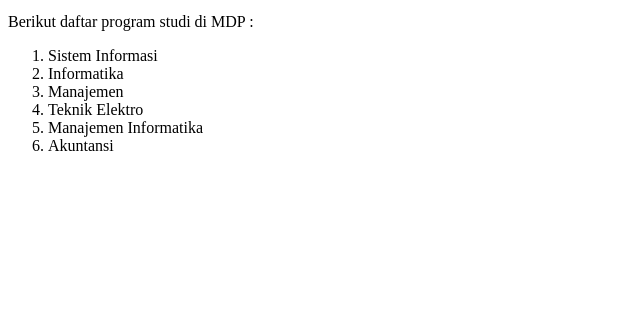
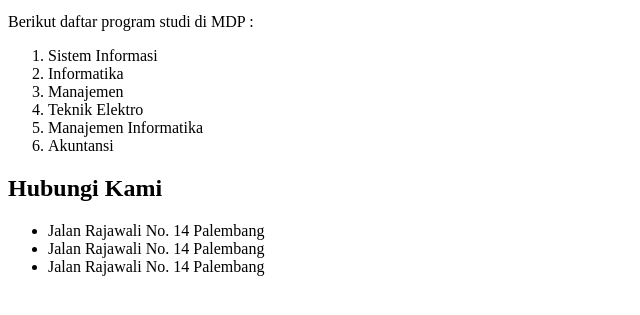
Before and after one commit to SStevenTTan/666SI4B, a plain HTML site: page Index.html in a window 1280 px wide. Shown: the part 101-416 px from the top of the page, without its empty margins (0-640 px from the left). Drawn offline with Linux system fonts and the light colour scheme.

Commit message:
Penambahan Alamat

```diff
--- a/Index.html
+++ b/Index.html
@@ -20,9 +20,14 @@
             <li>Teknik Elektro</li>
             <li>Manajemen Informatika</li>
             <li>Akuntansi</li>
-
         </ol>
-
     </p>
+    <!--Hubungi Kami-->
+    <h2> Hubungi Kami </h2>
+    <ul>
+        <li>Jalan Rajawali No. 14 Palembang</li>
+        <li>Jalan Rajawali No. 14 Palembang</li>
+        <li>Jalan Rajawali No. 14 Palembang</li>
+    </ul>
 </body>
 </html>
```
